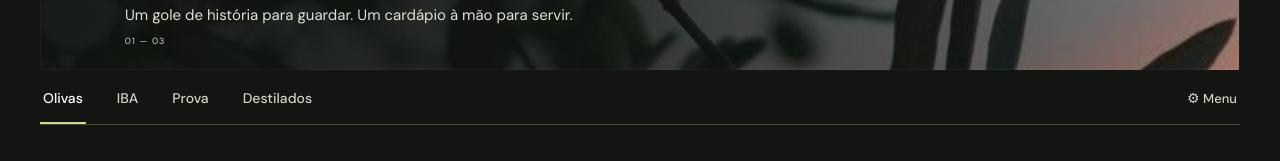
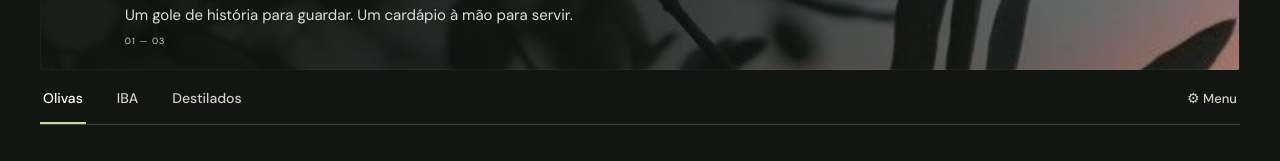
Before and after one commit to wswn5rb4th-cmd/olivas, a plain HTML site: page outputs/index.html in a window 1280 px wide. Shown: the part 333-494 px from the top of the page. Drawn offline with nearby package versions, Linux system fonts and the light colour scheme; a web font is replaced by a local one.

Commit message:
Remove a opção Prova da navegação do site

```diff
--- a/outputs/index.html
+++ b/outputs/index.html
@@ -24,7 +24,7 @@
     <nav class="tabs" aria-label="Seções principais" role="tablist">
       <button class="tab active" role="tab" aria-selected="true" data-tab="olivas">Olivas</button>
       <button class="tab" role="tab" aria-selected="false" data-tab="iba">IBA</button>
-      <button class="tab" role="tab" aria-selected="false" data-tab="study">Prova</button>
+
       <button class="tab" role="tab" aria-selected="false" data-tab="spirits">Destilados</button>
       <button class="tab settings-tab" role="tab" aria-selected="false" data-tab="settings" aria-label="Configurações do cardápio">⚙ <span class="settings-label">Menu</span></button>
     </nav>
```
